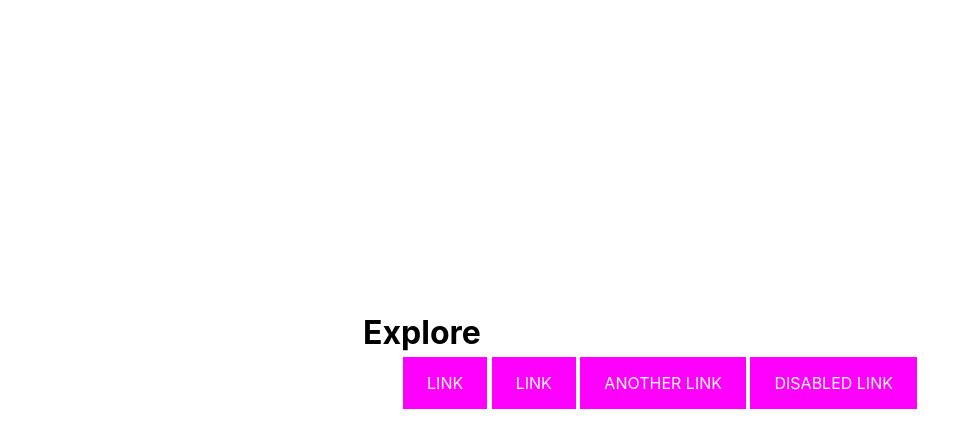
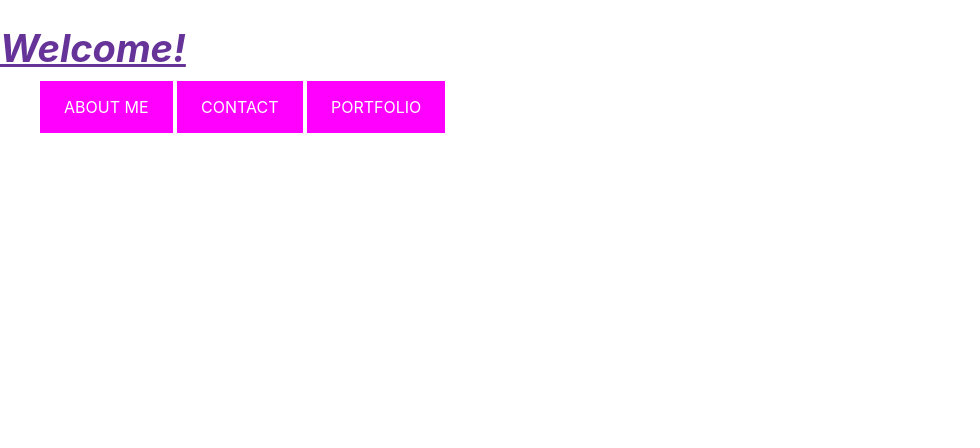
Before and after one commit to raynawilliams1993/RayKW, a React (Create React App) app: page / in a window 1280 px wide. Shown: the top 448 px of the page, without its empty margins (0-980 px from the left). Built offline with nearby package versions, Linux system fonts and the light colour scheme.

Commit message:
styled a few things in the navbar component

```diff
--- a/src/components/navbar/navbar.js
+++ b/src/components/navbar/navbar.js
@@ -5,9 +5,9 @@ const Navi = (props) => {
   return (
     <div>
 
-   <h1>Explore</h1>
+   <h1 >Welcome!</h1>
       <Nav>
-        <NavLink type="button-toggle" href="#">Link</NavLink> <NavLink href="#">Link</NavLink> <NavLink href="#">Another Link</NavLink> <NavLink disabled href="#">Disabled Link</NavLink>
+        <NavLink type="button-toggle" href="/about">About Me</NavLink> <NavLink href="/contact">Contact</NavLink> <NavLink href="/portfolio">Portfolio</NavLink>
       </Nav>
     </div>
   );
--- a/src/components/navbar/style.css
+++ b/src/components/navbar/style.css
@@ -2,14 +2,24 @@ a {
     background-color:magenta;
     color: white;
     padding: 1em 1.5em;
-    text-decoration: none;
+    text-decoration: double;
     text-transform: uppercase;
+
   }
 
   /* Non-Demo Styles */
   body {
     display: flex;
-    justify-content: center;
-    align-items: center;
+    justify-content: top;
+    align-items: top;
     height: 100vh;
+
   }
+  h1 {
+    font-size: 38px;
+    font-style:  oblique;
+    font-weight: bolder;
+    color:rebeccapurple;
+    text-decoration-style: solid;
+    text-decoration: underline;
+  }
```
